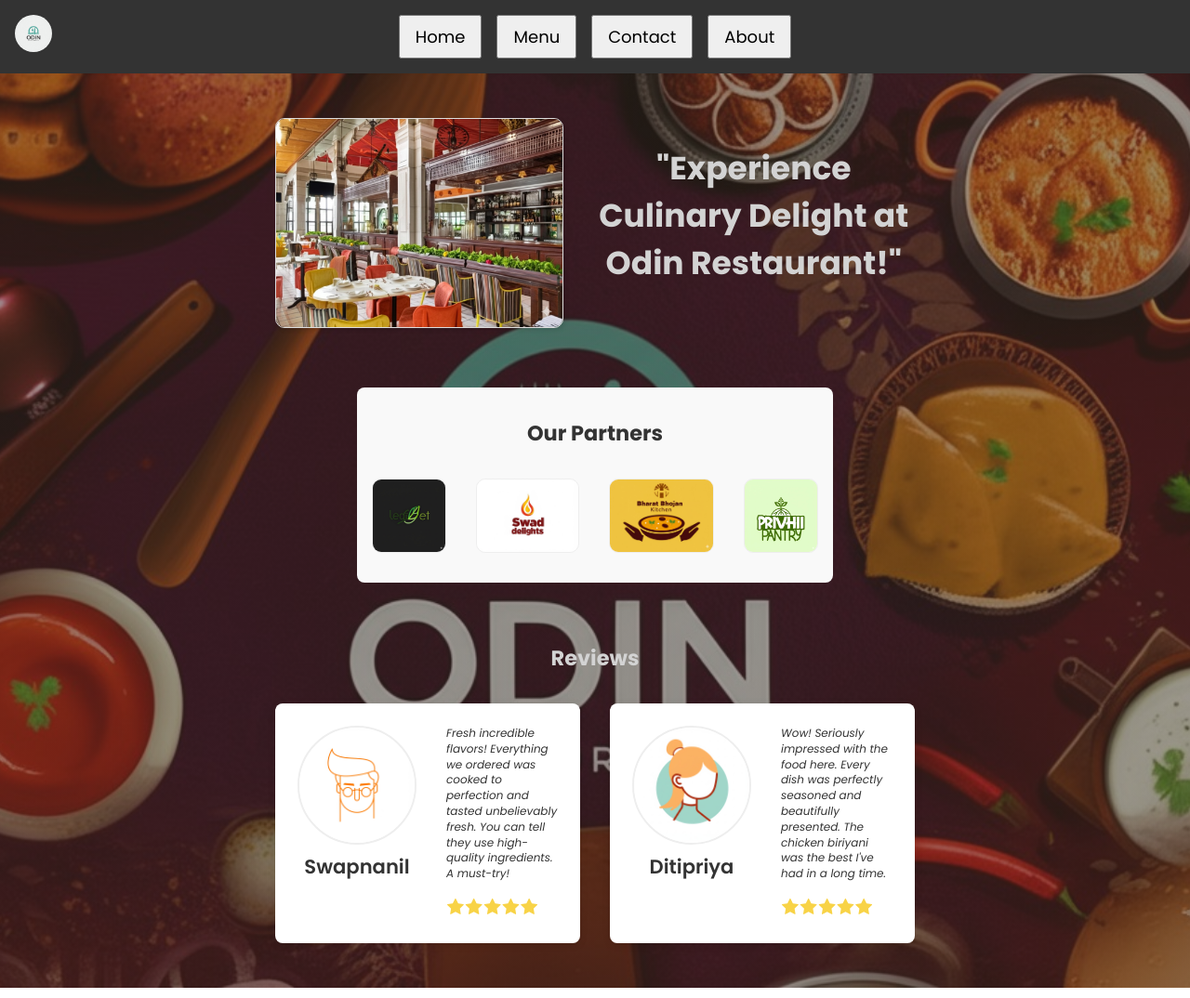
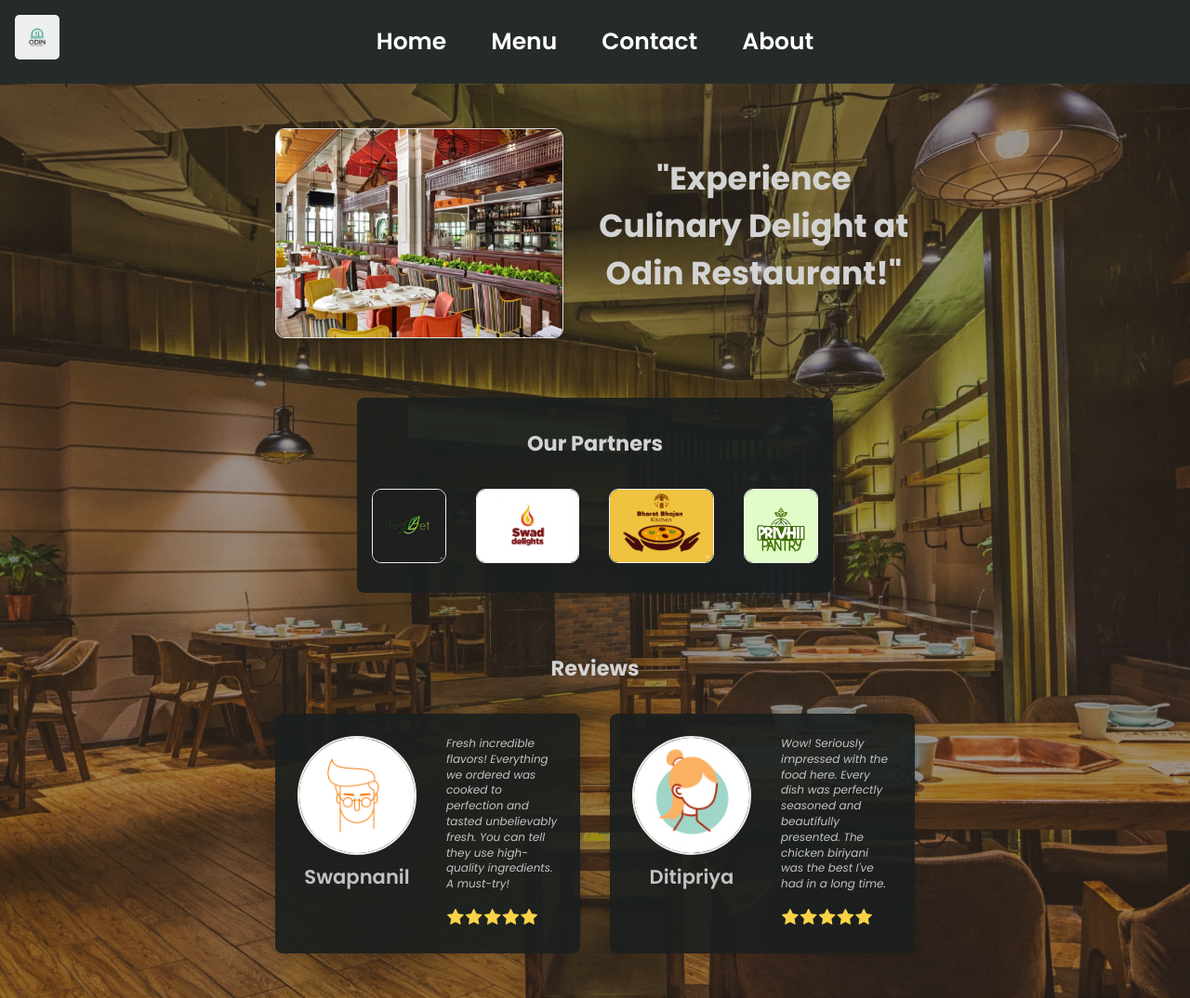
Before and after one commit to swapnanil1/Odin-Restaurant-Page, a website built with webpack: page src/template.html in a window 1280 px wide. Shown: the whole page at 93% size. Built offline with nearby package versions, Linux system fonts and the light colour scheme.

Commit message:
switched background, refactor dish images, switched to dark mode

```diff
--- a/src/style.css
+++ b/src/style.css
@@ -7,12 +7,11 @@
   font-family: "Poppins", sans-serif;
 }
 body {
-  font-family: Arial, sans-serif;
   font-size: larger;
 }
 
 header {
-  background: #333;
+  background: #262b2a;
   padding: 1rem;
 }
 
@@ -31,22 +30,47 @@ nav #logo {
 }
 
 #logo {
-  width: 2.5rem;
-  height: 2.5rem;
+  width: 3rem;
+  height: 3rem;
   background-image: url(./images/logo.jpeg);
   background-size: cover;
   background-position: center;
   background-repeat: no-repeat;
-  border-radius: 50%;
+  border-radius: 10%;
 }
+/* Custom button styles */
 
 button {
+  color: white;
+  font-size: 25px;
+  border: none;
+  background: none;
+  font-weight: 600;
   padding: 0.5rem 1rem;
   cursor: pointer;
 }
+
+button::before {
+  margin-left: auto;
+}
+
+button::after,
+button::before {
+  content: "";
+  width: 0%;
+  height: 2px;
+  background: #f44336;
+  display: block;
+  transition: 0.5s;
+}
+
+button:hover::after,
+button:hover::before {
+  width: 100%;
+}
 #content {
   background: linear-gradient(rgba(60, 50, 40, 0.5), rgba(60, 50, 40, 0.5)),
-    url("images/background.jpeg");
+    url("images/background.jpg");
   min-height: calc(100vh - 4rem);
   background-size: cover;
   background-position: center;
@@ -106,8 +130,8 @@ button {
   padding: 2rem 1rem;
   max-width: 90vb;
   margin: 1rem auto;
-  background-color: #f9f9f9;
-  color: #333;
+  background-color: rgba(27, 31, 30, 0.917);
+  color: #d3d3d3;
   border-radius: 8px;
 }
 
@@ -152,7 +176,8 @@ button {
   flex-direction: row;
   gap: 2rem;
   align-items: flex-start;
-  background-color: #fff;
+  background-color: rgba(27, 31, 30, 0.917);
+  color: #eeeeeec9;
   padding: 1.5rem;
   border-radius: 8px;
   box-shadow: 0 2px 8px rgba(0, 0, 0, 0.1);
@@ -180,7 +205,6 @@ button {
   font-weight: 600;
   font-size: 1.1em;
   text-align: center;
-  color: #333;
 }
 
 .review-content {
@@ -196,7 +220,6 @@ button {
   font-size: 0.75rem;
   font-weight: 400;
   font-style: italic;
-  color: #333;
   line-height: 1.4;
   text-align: left;
   width: 100%;
@@ -209,7 +232,9 @@ button {
 .stars-container .fa-star {
   margin: 0 1px;
 }
+
 /* Contact page styles */
+
 .contact-section {
   width: 100%;
   max-width: 800px;
@@ -232,7 +257,7 @@ button {
 
 .contact-item h3 {
   margin-bottom: 1rem;
-  color: #ffd700;
+  color: #f44336;
 }
 
 .contact-item p {
@@ -248,7 +273,7 @@ button {
 }
 
 .contact-form h3 {
-  color: #ffd700;
+  color: #f44336;
   margin-bottom: 1.5rem;
 }
 
@@ -272,7 +297,7 @@ button {
 }
 
 .submit-btn {
-  background: #ffd700;
+  background: #f44336;
   color: #333;
   padding: 0.8rem 2rem;
   border: none;
@@ -287,12 +312,12 @@ button {
 }
 
 /* Menu page styles */
+
 #content .grid-container {
   display: grid;
   grid-template-columns: repeat(2, minmax(0, 1fr)) minmax(0, 0.8fr);
   grid-template-rows: repeat(3, 1fr);
   gap: 2.5rem;
-  color: #f5f5f5;
   padding: 1rem;
 }
 #content .grid-container .grid-item {
@@ -315,7 +340,5 @@ button {
   max-height: 30vh;
 }
 #content .grid-container .grid-item button {
-  padding: 0.5rem 1rem;
-  cursor: pointer;
   margin-top: 0.5rem;
 }
```
Also changed, not shown: src/tabbedPages/menu.js (+6 -6 lines), src/images/background.jpeg (deleted), src/images/background.jpg (added), src/images/dishes/dish1.jpeg (renamed from src/images/dish1.jpeg), src/images/dishes/dish2.jpeg (renamed from src/images/dish2.jpeg), src/images/dishes/dish3.jpeg (renamed from src/images/dish3.jpeg), src/images/dishes/dish4.jpeg (renamed from src/images/dish4.jpeg), src/images/dishes/dish5.jpeg (renamed from src/images/dish5.jpeg), src/images/dishes/dish6.jpeg (renamed from src/images/dish6.jpeg).
